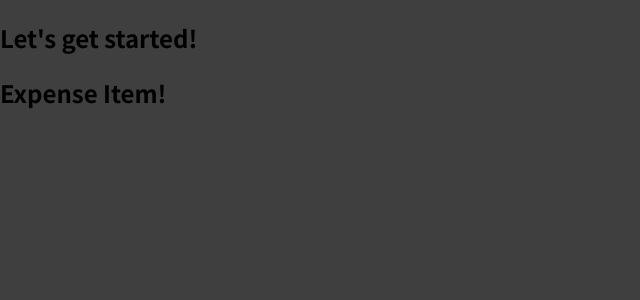
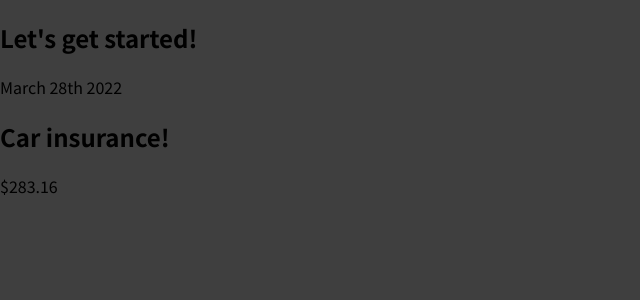
Before and after one commit to alexyatsik/react-learing, a JavaScript app: page / in a window 1280 px wide. Shown: the top 300 px of the page, without its empty margins (0-640 px from the left). Built offline with nearby package versions, Linux system fonts and the light colour scheme.

Commit message:
save state

```diff
--- a/src/components/ExpenseItem.js
+++ b/src/components/ExpenseItem.js
@@ -1,6 +1,12 @@
 function ExpenseItem() {
   return (
-    <h2>Expense Item!</h2>
+    <div>
+      <div>March 28th 2022</div>
+      <div>
+        <h2>Car insurance!</h2>
+        <span>$283.16</span>
+      </div>
+    </div>
   );
 }
 
```
Also changed, not shown: 1 other file (tests, documents, lock files or other folders).
